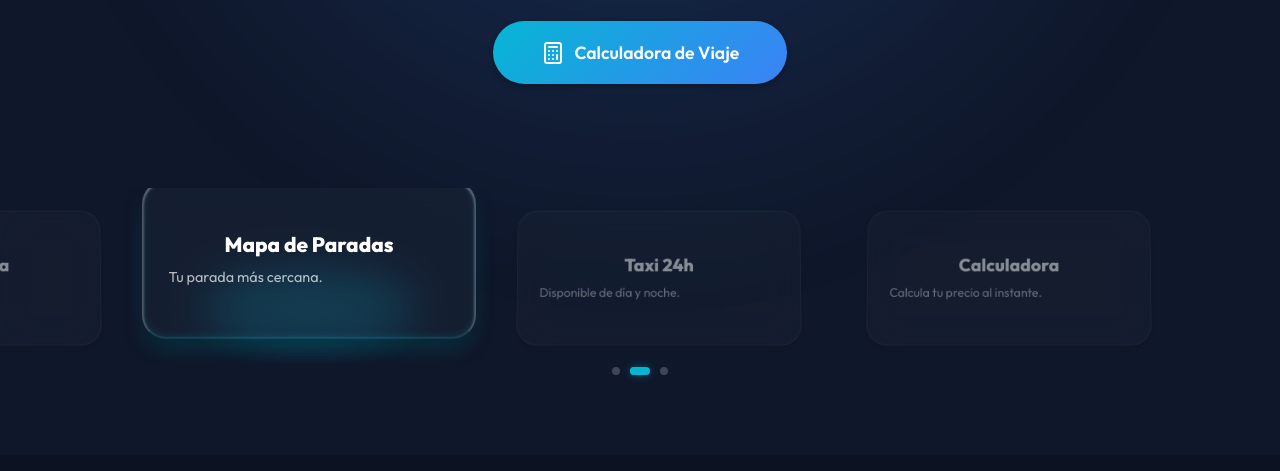
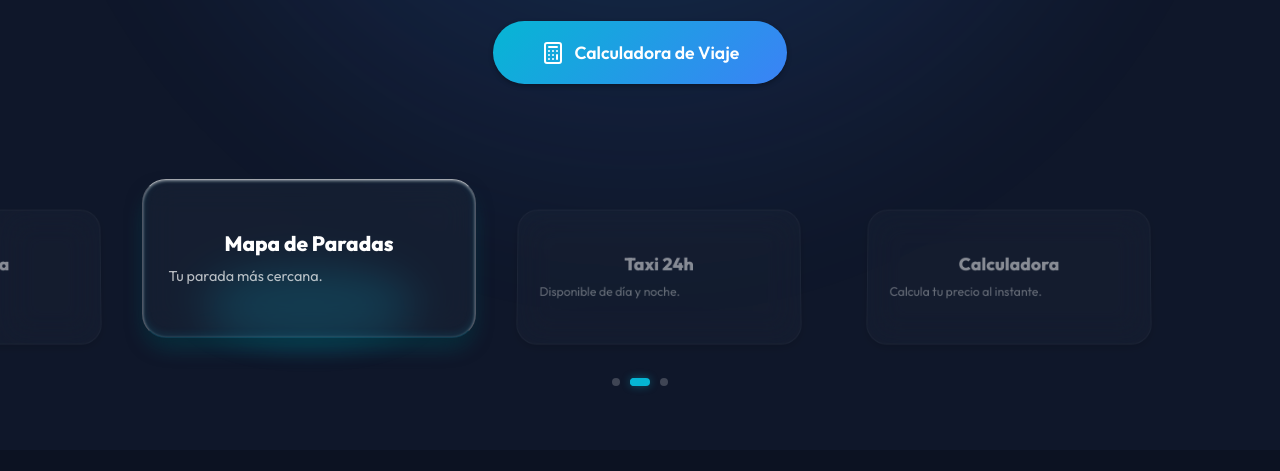
Before and after one commit to fr4ngr/gaditan, an Astro site: page / in a window 1280 px wide. Shown: the part 311-782 px from the top of the page. Built offline with nearby package versions, Linux system fonts and the light colour scheme; Astro itself is replaced by a stand-in of ours.

Commit message:
style: add vertical padding to carousel track to prevent card clipping

```diff
--- a/src/styles/styles.css
+++ b/src/styles/styles.css
@@ -1786,8 +1786,8 @@ select:-webkit-autofill:focus {
     width: 100%;
     overflow: hidden;
     position: relative;
-    margin-top: 3.5rem; /* Increased to give plenty of breathing room from the CTA button */
-    margin-bottom: 2rem; /* Separates the carousel from the trust badges horizontal scroll */
+    margin-top: 2.2rem; /* Gives breathing room from the CTA button */
+    margin-bottom: 1rem; /* Separates the carousel from the trust badges below */
     z-index: 2;
 }
 .hero-carousel-track {
@@ -1797,7 +1797,8 @@ select:-webkit-autofill:focus {
     scroll-behavior: smooth;
     -ms-overflow-style: none; /* IE and Edge */
     scrollbar-width: none; /* Firefox */
-    padding-bottom: 1rem;
+    padding-top: 1.2rem; /* Clearance to prevent active card from cropping at the top when translating up */
+    padding-bottom: 1.8rem; /* Clearance for active card box-shadows and underglow */
     padding-left: 7.5%; /* 100 - 85 = 15 / 2 = 7.5% margin to center the 85% card */
     padding-right: 7.5%;
 }
```
